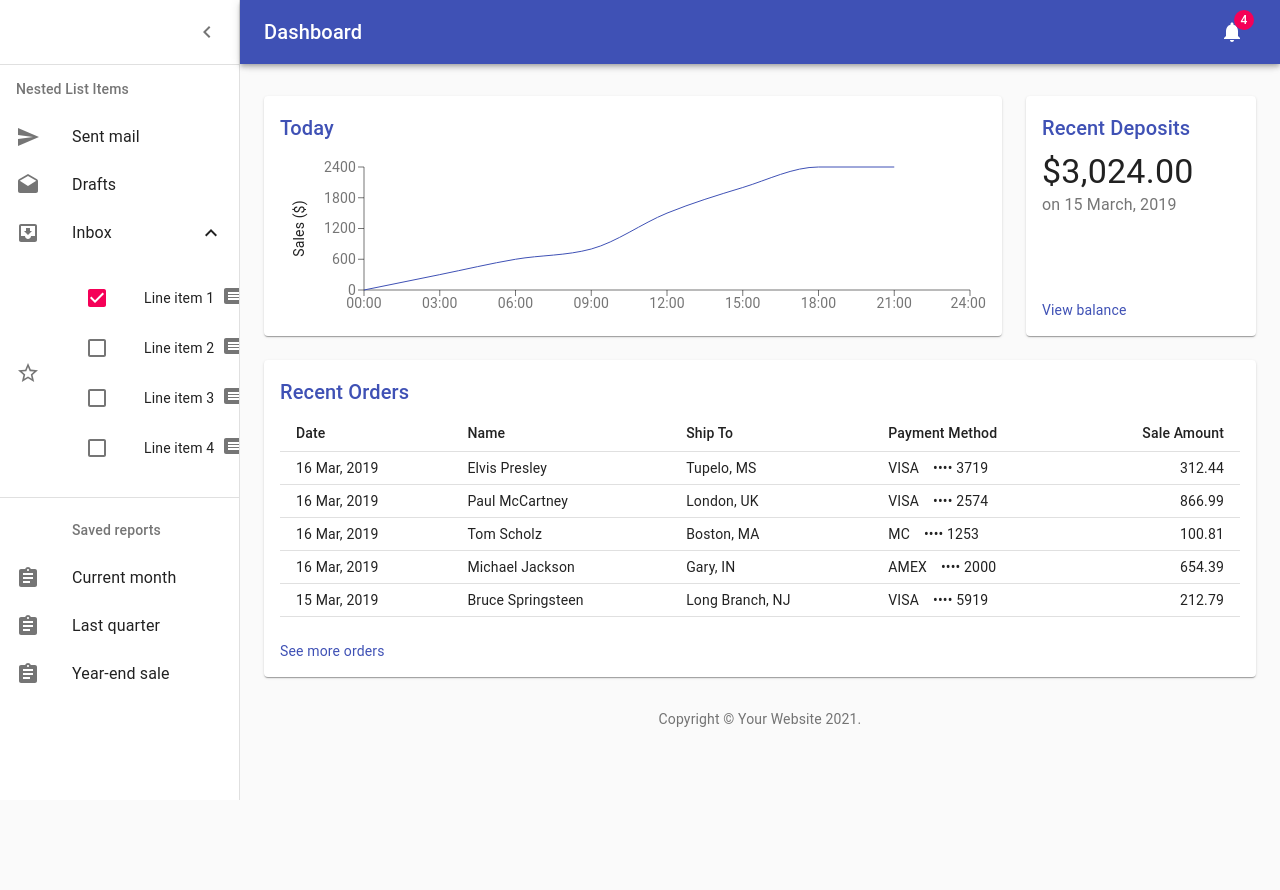
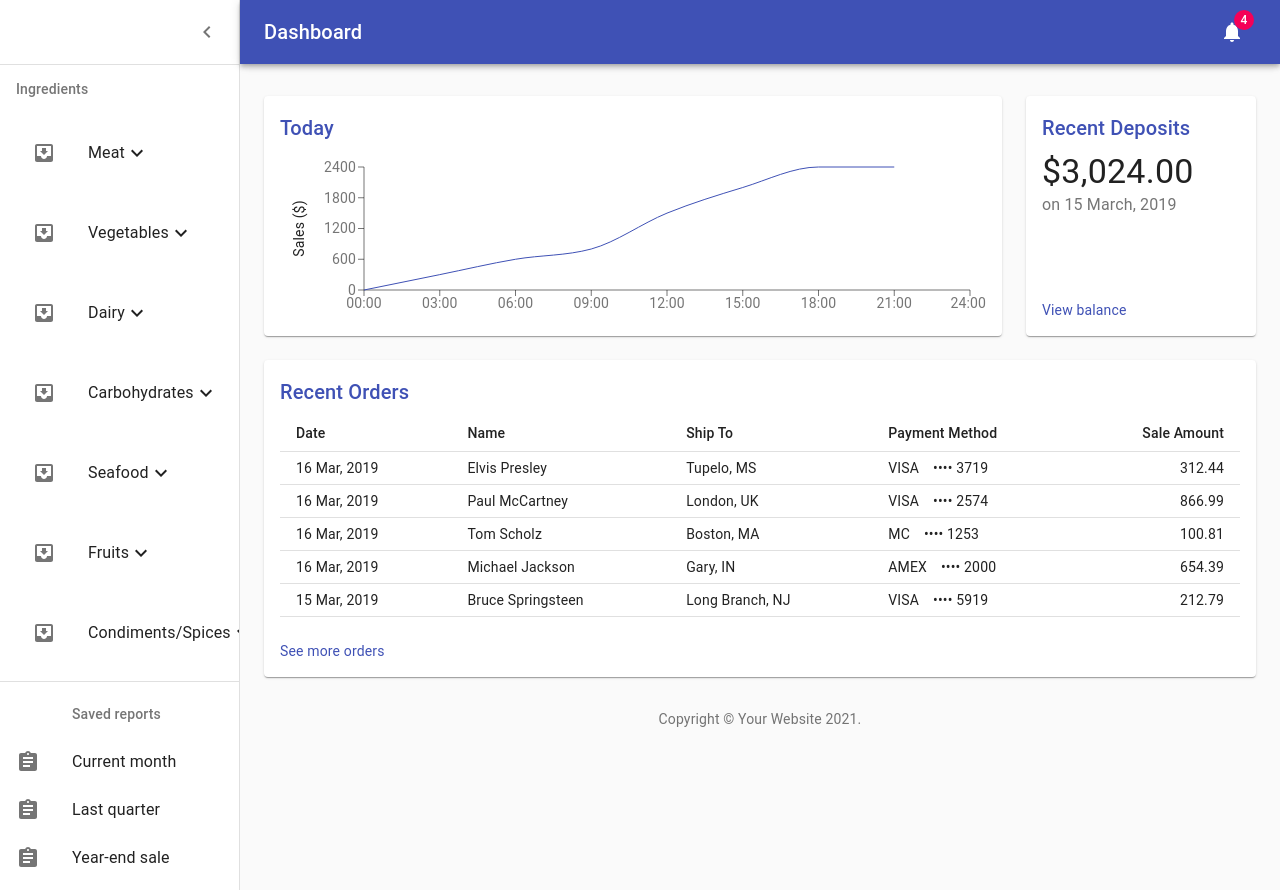
Before and after one commit to ngbrianyc/cs97_project, a React (Create React App) app: page / in a window 1280 px wide. Before the commit the page ends 800 px from the top, so only its background shows below. Built offline with nearby package versions, Linux system fonts and the light colour scheme.

Commit message:
updated ingredients list
hardcoded 7 main ingredients, inside checkbox items to be update dlater

```diff
--- a/src/Dashboard.js
+++ b/src/Dashboard.js
@@ -18,7 +18,7 @@ import Link from '@material-ui/core/Link';
 import MenuIcon from '@material-ui/icons/Menu';
 import ChevronLeftIcon from '@material-ui/icons/ChevronLeft';
 import NotificationsIcon from '@material-ui/icons/Notifications';
-import { mainListItems, secondaryListItems, NestedList } from './listItems';
+import { SelectedList, secondaryListItems, NestedList, SelectedListItem } from './listItems';
 
 import Chart from './Chart';
 import Deposits from './Deposits';
@@ -166,7 +166,7 @@ export default function Dashboard() {
           </IconButton>
         </div>
         <Divider />
-        <NestedList/>
+        <SelectedList/>
         <Divider />
         <List>{secondaryListItems}</List>
       </Drawer>
--- a/src/listItems.js
+++ b/src/listItems.js
@@ -22,6 +22,8 @@ import SendIcon from '@material-ui/icons/Send';
 import ExpandLess from '@material-ui/icons/ExpandLess';
 import ExpandMore from '@material-ui/icons/ExpandMore';
 import StarBorder from '@material-ui/icons/StarBorder';
+import Divider from '@material-ui/core/Divider';
+import { EmojiFoodBeverage } from '@material-ui/icons';
 
 
 
@@ -81,56 +83,158 @@ export default function CheckboxList() {
   );
 }
 
-
-export function NestedList() {
+export function NestedList(props) {
   const classes = useStyles();
-  const [open, setOpen] = React.useState(true);
+  const [open, setOpen] = React.useState(false);
 
   const handleClick = () => {
     setOpen(!open);
   };
 
   return (
-    <List
-      component="nav"
-      aria-labelledby="nested-list-subheader"
-      subheader={
-        <ListSubheader component="div" id="nested-list-subheader">
-          Nested List Items
-        </ListSubheader>
-      }
-      className={classes.root}
-    >
-      <ListItem button>
-        <ListItemIcon>
-          <SendIcon />
-        </ListItemIcon>
-        <ListItemText primary="Sent mail" />
-      </ListItem>
-      <ListItem button>
-        <ListItemIcon>
-          <DraftsIcon />
-        </ListItemIcon>
-        <ListItemText primary="Drafts" />
-      </ListItem>
+    <List>
       <ListItem button onClick={handleClick}>
         <ListItemIcon>
           <InboxIcon />
         </ListItemIcon>
-        <ListItemText primary="Inbox" />
+        <ListItemText primary= {props.name} />
         {open ? <ExpandLess /> : <ExpandMore />}
       </ListItem>
       <Collapse in={open} timeout="auto" unmountOnExit>
         <List component="div" disablePadding>
           <ListItem button className={classes.nested}>
-            <ListItemIcon>
-              <StarBorder />
-            </ListItemIcon>
             <CheckboxList />
           </ListItem>
         </List>
       </Collapse>
     </List>
+  );
+}
+
+export class SelectedList extends React.Component{
+  constructor(props){
+    super(props);
+    this.handleListItemClick = this.handleListItemClick.bind(this);
+    this.state={
+      ingredients: [
+        {index: 1, name: "Meat"}, {index: 2, name: "Vegetables"},
+        {index: 3, name: "Dairy"}, {index: 4, name: "Carbohydrates"},
+        {index: 5, name: "Seafood"}, {index: 6, name: "Fruits"},
+        {index: 7, name: "Condiments/Spices"}
+      ],
+      selectedIndex: 0
+    }
+  }
+  handleListItemClick(index){
+    this.setState({selectedIndex:index});
+  }
+  renderIngredients(){
+    return this.state.ingredients.map(el => {
+      return (<ListItem button
+        key={el.index}
+        selected = {this.state.selectedIndex===el.index}
+        onClick = {index => this.handleListItemClick(el.index)}>
+          <NestedList name = {el.name}/>
+        </ListItem>)
+
+    })
+  }
+  render(){
+    const {classes}=this.props;
+    return(
+      <div>
+      <List
+        component="nav"
+        aria-labelledby="nested-list-subheader"
+        subheader={
+          <ListSubheader component="div" id="nested-list-subheader">
+            Ingredients
+          </ListSubheader>
+        }
+      >
+        {this.renderIngredients()}
+        </List>
+        </div>
+    )
+  }
+}
+
+export function SelectedListItem() {
+  const classes = useStyles();
+  const ingredients = [
+    {index: 0, name: "Meat"}, {index: 1, name: "Vegetables"},
+    {index: 2, name: "Dairy"}, {index: 3, name: "Carbohydrates"},
+    {index: 4, name: "Seafood"}, {index: 5, name: "Fruits"},
+    {index: 6, name: "Condiments/Spices"}
+  ]
+  const [selectedIndex, setSelectedIndex] = React.useState(1);
+
+  const handleListItemClick = (event, index) => {
+    setSelectedIndex(index);
+  };
+
+  // function renderIngredients(){
+  //   Object.entries(ingred).map(([index,food]) => {
+  //     return (
+  //       <ListItem button
+  //       selected = {selectedIndex === index}
+  //       onClick = {(event)=>handleListItemClick(event, index)}>
+  //         <NestedList name = {food}/>
+  //       </ListItem>
+  //     )
+  //   })
+  // }
+  const renderIngredients = () => {
+    ingredients.map(el => { return <ListItem primaryText={el.name} key = {el.index}/>})
+  }
+
+  return (
+    <div className={classes.root}>
+      <List
+        component="nav"
+        aria-labelledby="nested-list-subheader"
+        subheader={
+          <ListSubheader component="div" id="nested-list-subheader">
+            Ingredients
+          </ListSubheader>
+        }
+        className={classes.root}
+      >
+        {/* <ListItem button ></ListItem> */}
+        {renderIngredients}
+        {/* <ListItem
+          button
+          selected={selectedIndex === 0}
+          onClick={(event) => handleListItemClick(event, 0)}
+        >
+          <NestedList name="Meats"/>
+        </ListItem>
+        <ListItem
+          button
+          selected={selectedIndex === 1}
+          onClick={(event) => handleListItemClick(event, 1)}
+        >
+          <NestedList name="Vegetables"/>
+        </ListItem> */}
+      </List>
+      <Divider />
+      <List component="nav" aria-label="secondary mailbox folder">
+        <ListItem
+          button
+          selected={selectedIndex === 2}
+          onClick={(event) => handleListItemClick(event, 2)}
+        >
+          <ListItemText primary="Trash" />
+        </ListItem>
+        <ListItem
+          button
+          selected={selectedIndex === 3}
+          onClick={(event) => handleListItemClick(event, 3)}
+        >
+          <ListItemText primary="Spam" />
+        </ListItem>
+      </List>
+    </div>
   );
 }
 
```
